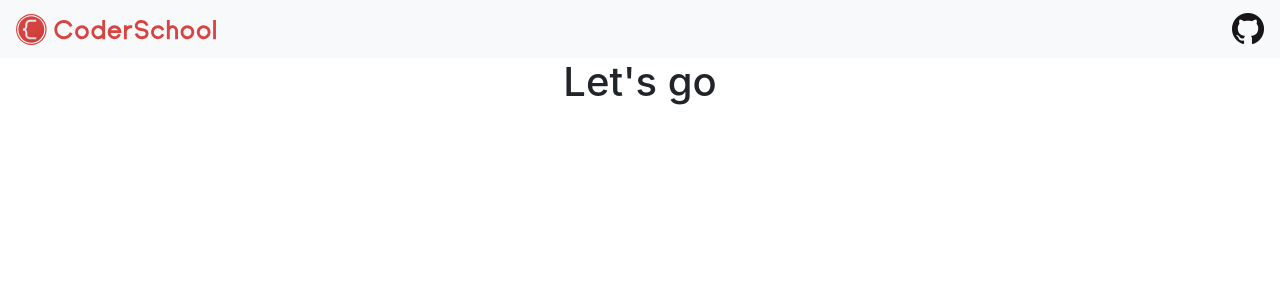
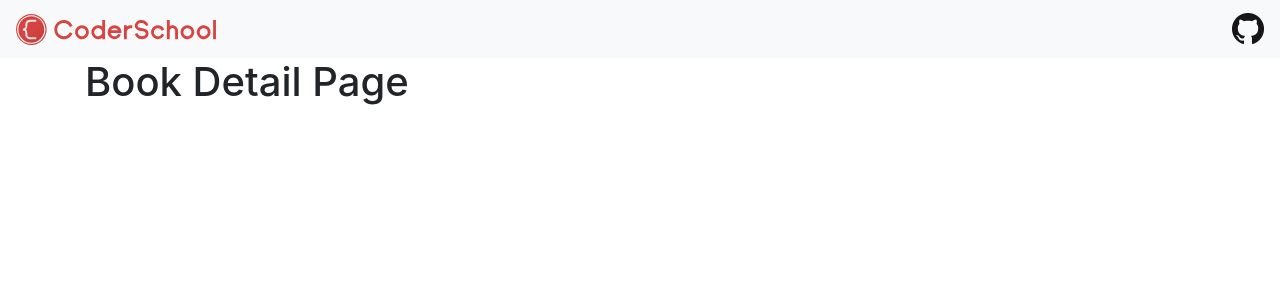
Before and after one commit to lethang7794/book-store, a React (Create React App) app: page /books/1 in a window 1280 px wide. Shown: the top 300 px of the page. Built offline with nearby package versions, Linux system fonts and the light colour scheme.

Commit message:
Add routes and basic components

```diff
--- a/src/App.js
+++ b/src/App.js
@@ -1,14 +1,32 @@
 import 'bootstrap/dist/css/bootstrap.min.css';
 import { Container } from 'react-bootstrap';
+import { Route, Switch } from 'react-router-dom';
 import './App.css';
 import MainNavBar from './components/MainNavBar';
+import BookDetailPage from './components/BookDetailPage';
+import ReadingPage from './components/ReadingPage';
+import HomePage from './components/HomePage';
+import NotFoundPage from './components/NotFoundPage';
 
 function App() {
   return (
     <div className='App'>
       <MainNavBar />
       <Container>
-        <h1 className='text-center'>Let's go</h1>
+        <Switch>
+          <Route exact path='/books/:id'>
+            <BookDetailPage />
+          </Route>
+          <Route exact path='/reading'>
+            <ReadingPage />
+          </Route>
+          <Route exact path='/'>
+            <HomePage />
+          </Route>
+          <Route>
+            <NotFoundPage />
+          </Route>
+        </Switch>
       </Container>
     </div>
   );
--- /dev/null
+++ b/src/components/BookDetailPage.jsx
@@ -0,0 +1,5 @@
+import React from 'react';
+
+const BookDetailPage = () => <h1>Book Detail Page</h1>;
+
+export default BookDetailPage;
--- /dev/null
+++ b/src/components/HomePage.jsx
@@ -0,0 +1,5 @@
+import React from 'react';
+
+const HomePage = () => <h1>Homepage</h1>;
+
+export default HomePage;
--- /dev/null
+++ b/src/components/NotFoundPage.jsx
@@ -0,0 +1,5 @@
+import React from 'react';
+
+const NotFoundPage = () => <h1>Not Found Page</h1>;
+
+export default NotFoundPage;
--- /dev/null
+++ b/src/components/ReadingPage.jsx
@@ -0,0 +1,5 @@
+import React from 'react';
+
+const ReadingPage = () => <h1>Reading Page</h1>;
+
+export default ReadingPage;
```
